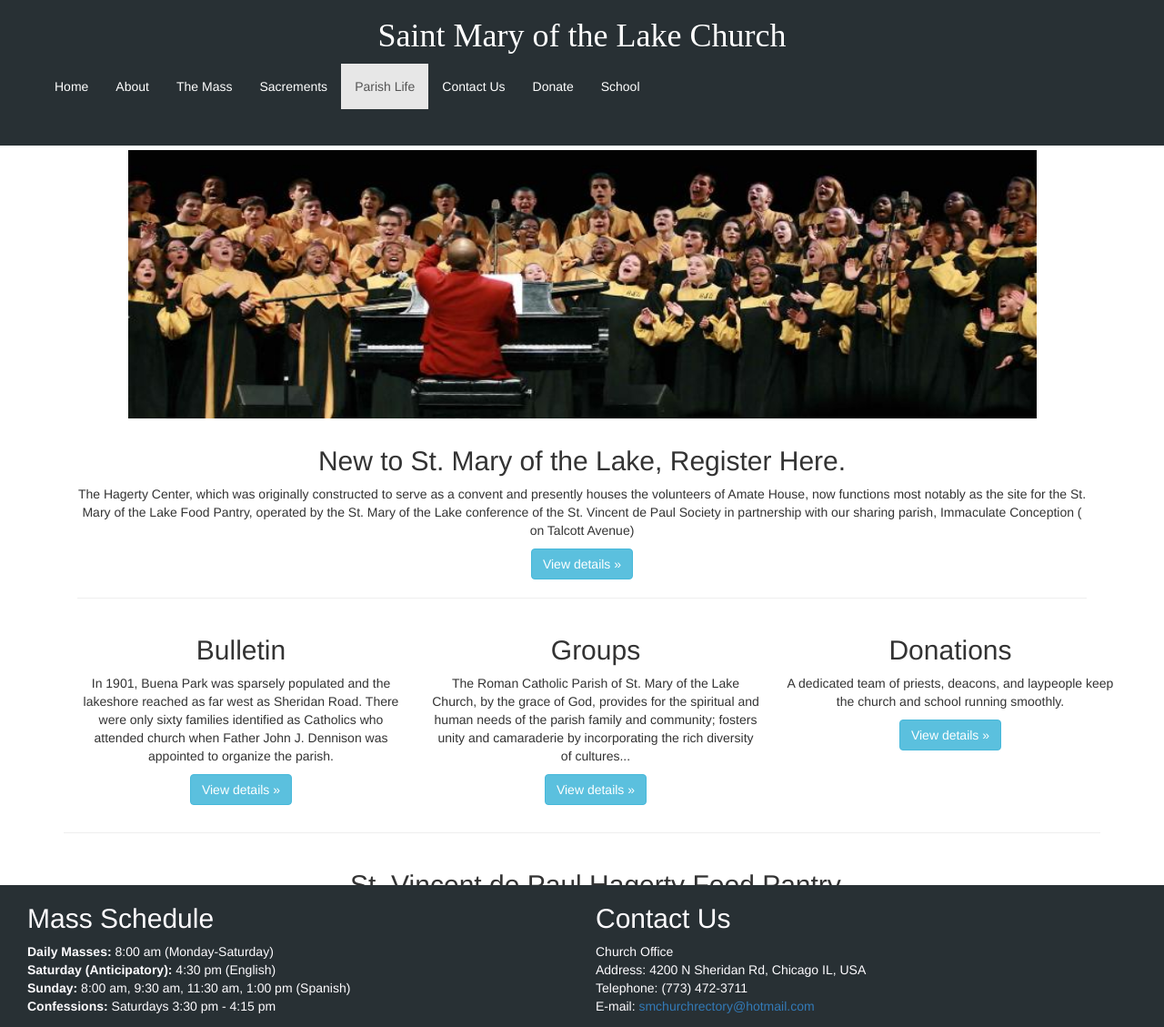
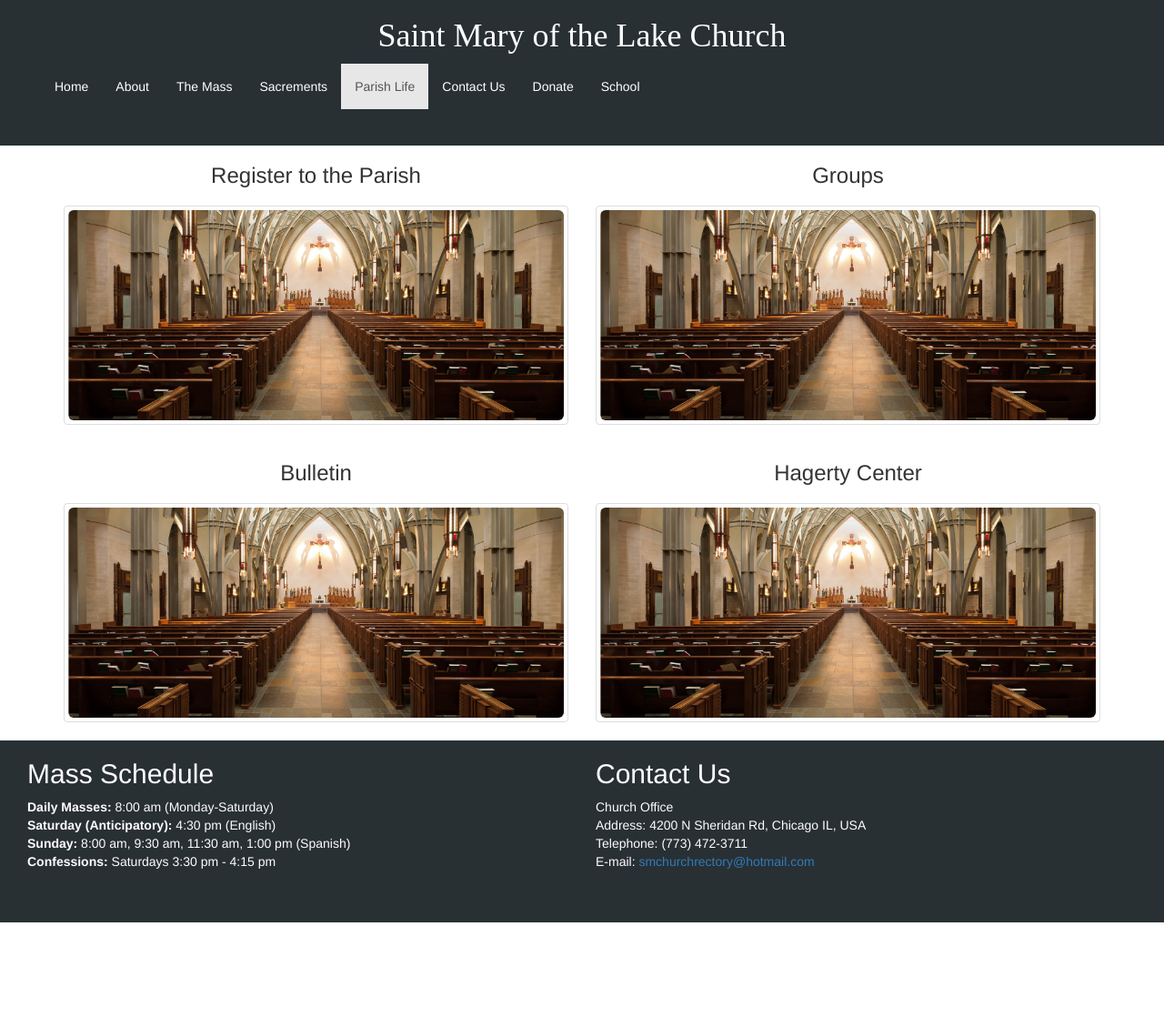
Before and after one commit to torresdigitalmedia/smol, a plain HTML site: page parishLife.html in a window 1280 px wide. Shown: the whole page at 91% size. After the commit the page ends 1014 px from the top, so only its background shows below. Drawn offline with nearby package versions, Linux system fonts and the light colour scheme; a web font is replaced by a local one.

Commit message:
updated look, index, about, sacrements, parishlife

```diff
--- a/css/style.css
+++ b/css/style.css
@@ -1,5 +1,11 @@
+html {
+  position: relative;
+  min-height: 100%;
+}
 body {
-  background-color:   white;
+  /* Margin bottom by footer height */
+  margin-bottom: 200px;
+  background-color: white;
 }
 
 /*header */
@@ -87,6 +93,10 @@ text-align: center;
   background-color: #FEE253;
 }
 
+.picLink:hover {
+  background-color: gray;
+}
+
 
 .main {
   padding: 20px;
@@ -108,6 +118,7 @@ text-align: center;
   margin-right: auto;
 }
 #sacrementsBody {
+  min-height: 100%;
   background-color: white;
   text-align: center;
   margin-left: auto;
@@ -133,6 +144,12 @@ text-align: center;
   text-align: center;
   margin-left: auto;
   margin-right: auto;
+   min-height: 100%;
+  height: auto;
+  /* Negative indent footer by its height */
+  margin: 0 auto -60px;
+  /* Pad bottom by footer height */
+  padding: 0 0 60px;
 }
 #fr_jim_profile {
 padding-top: 10px;
@@ -182,14 +199,6 @@ background-color: white;
 
 /* Sticky footer styles
 -------------------------------------------------- */
-html {
-  position: relative;
-  min-height: 100%;
-}
-body {
-  /* Margin bottom by footer height */
-  margin-bottom: 60px;
-}
 .footer {
   position: absolute;
   bottom: 0;
--- a/parishLife.html
+++ b/parishLife.html
@@ -43,61 +43,52 @@
 
 </div>
     <!--Main content -->
-<div class="mainBody">
+<!--Main content -->
+<div class="container" id="sacrementsBody">
+
+    <!-- row 1 -->
+     <div class="row">
+      <div class="col-xs-12 col-sm-12 col-md-6 col-lg-6 picLink">
+                      <p><h3>Register to the Parish<h3></p>
+
+              <a href="#" class="thumbnail">
+                <img src="images/pope.jpg" class="img-rounded" alt="125x125">
+              </a>
+      </div>
+       <div class="col-xs-12 col-sm-12 col-md-6 col-lg-6 picLink">
+                    <p><h3>Groups<h3></p>
+              <a href="history.html" class="thumbnail">
+                <img src="images/pope.jpg" class="img-rounded" alt="125x125">
+              </a>
+
+      </div>
+
+      </div>
+
+    <!-- row 2 -->
+     <div class="row">
+      <div class="col-xs-12 col-sm-12 col-md-6 col-lg-6 picLink">
+                      <p><h3>Bulletin<h3></p>
+
+              <a href="mission.html" class="thumbnail">
+                <img src="images/pope.jpg" class="img-rounded" alt="125x125">
+              </a>
+      </div>
+       <div class="col-xs-12 col-sm-12 col-md-6 col-lg-6 picLink">
+                       <p><h3>Hagerty Center<h3></p>
+
+              <a href="staff.html" class="thumbnail">
+                <img src="images/pope.jpg" class="img-rounded" alt="125x125">
+              </a>
+      </div>
+    </div>
+
+<!-- End of MainBody -->
+</div>
 
 
 
 
-    <div class="container" id="parish_body">
-      <!-- REGISTER -->
-
-       <div class="col-xs-12 col-sm-12 col-md-12">
-            <p><img src="images/register.jpg" class="img-responsive" id="banner"> </p>
-          </div>
-
-      <div class="col-xs-12 col-sm-12 col-md-12">
-          <h2 class="featurette-heading">New to St. Mary of the Lake, Register Here.</h2>
-          <p> The Hagerty Center, which was originally constructed to serve as a convent and presently houses the volunteers of Amate House, now functions most notably as the site for the St. Mary of the Lake Food Pantry, operated by the St. Mary of the Lake conference of the St. Vincent de Paul Society in partnership with our sharing parish, Immaculate Conception ( on Talcott Avenue)</p>
-          <p><a class="btn btn-info" href="https://docs.google.com/a/smolchicago.com/spreadsheet/viewform?usp=drive_web&formkey=dGwtbXdxNGZUeExyQy1CQkx5OXJqOWc6MQ#gid=0" role="button">View details &raquo;</a></p>
-                   <hr class="featurette-divider">
-
-      </div>
-
-
-      <div class="container" id="about_rows">
-
-      <!-- Bulletin, Groups, Donations -->
-      <div class="row">
-       <div class="col-md-4">
-          <h2>Bulletin</h2>
-          <p>In 1901, Buena Park was sparsely populated and the lakeshore reached as far west as Sheridan Road. There were only sixty families identified as Catholics who attended church when Father John J. Dennison was appointed to organize the parish.
-          </p>
-          <p><a class="btn btn-info" href="history.html" role="button">View details &raquo;</a></p>
-       </div>
-        <div class="col-md-4">
-          <h2>Groups</h2>
-          <p>The Roman Catholic Parish of St. Mary of the Lake Church, by the grace of God, provides for the spiritual and human needs of the parish family and community; fosters unity and camaraderie by incorporating the rich diversity of cultures...</p>
-          <p><a class="btn btn-info" href="mission.html" role="button">View details &raquo;</a></p>
-        </div>
-         <div class="col-md-4">
-          <h2>Donations</h2>
-          <p>A dedicated team of priests, deacons, and laypeople keep the church and school running smoothly. </p>
-          <p><a class="btn btn-info" href="donate.html" role="button">View details &raquo;</a></p>
-        </div>
-      </div>
-    </div>
-    <hr class="featurette-divider">
-    <!-- St. Vincent dePaul Hagerty House -->
-    <div class="container">
-      <div class="col-xs-12 col-sm-12 col-md-12">
-          <h2 class="featurette-heading">St. Vincent de Paul Hagerty Food Pantry</h2>
-          <p> The Hagerty Center, which was originally constructed to serve as a convent and presently houses the volunteers of Amate House, now functions most notably as the site for the St. Mary of the Lake Food Pantry, operated by the St. Mary of the Lake conference of the St. Vincent de Paul Society in partnership with our sharing parish, Immaculate Conception ( on Talcott Avenue)</p>
-          <p><a class="btn btn-info" href="hagerty.html" role="button">View details &raquo;</a></p>
-      </div>
-    </div>
-    </div>
-</div>
-<!-- End of MainBody -->
 
 <!--Footer -->
 <footer class="footer">
```
Also changed, not shown: index.html (+0 -2 lines), sacrements1.html (+27 -22 lines), 1 other file.
